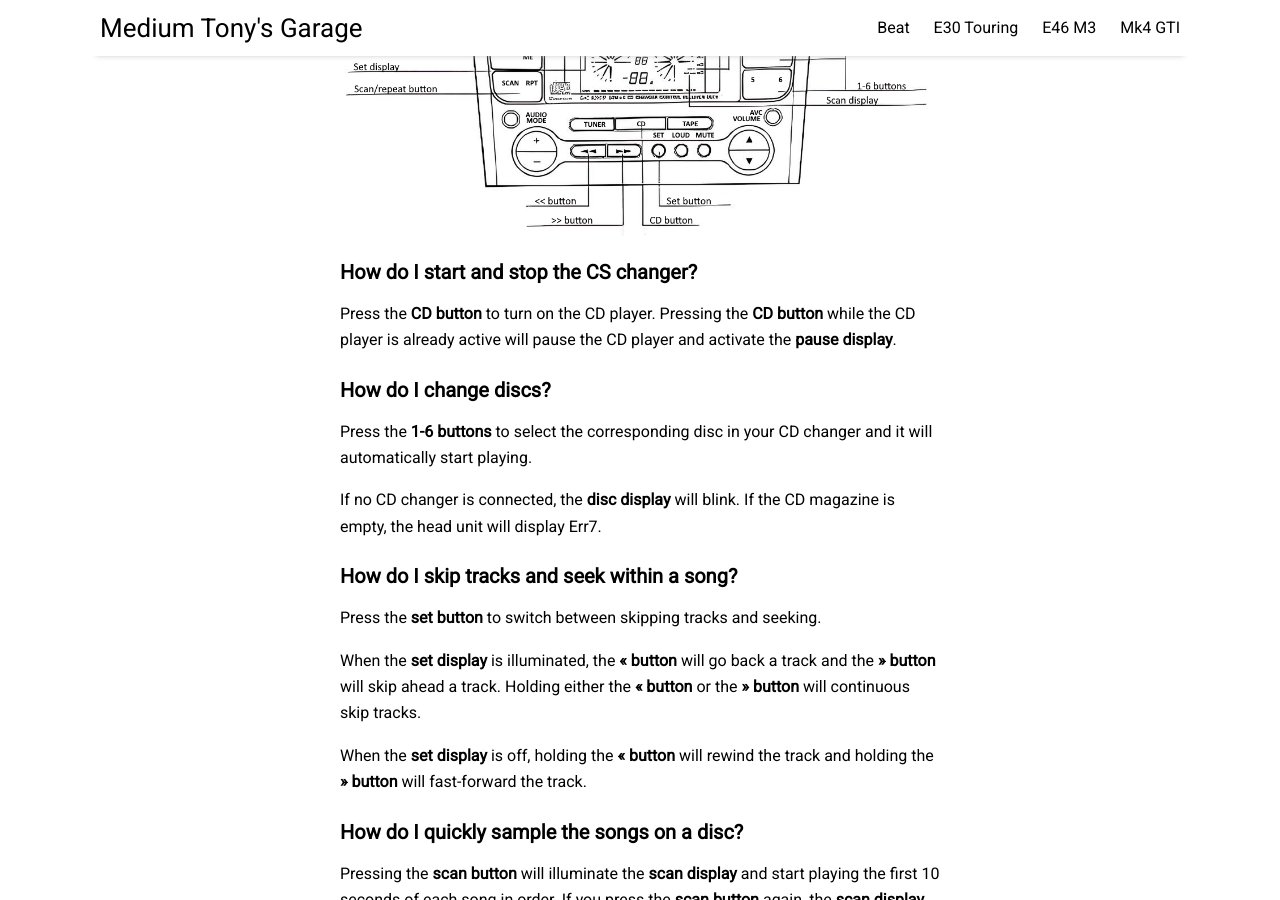
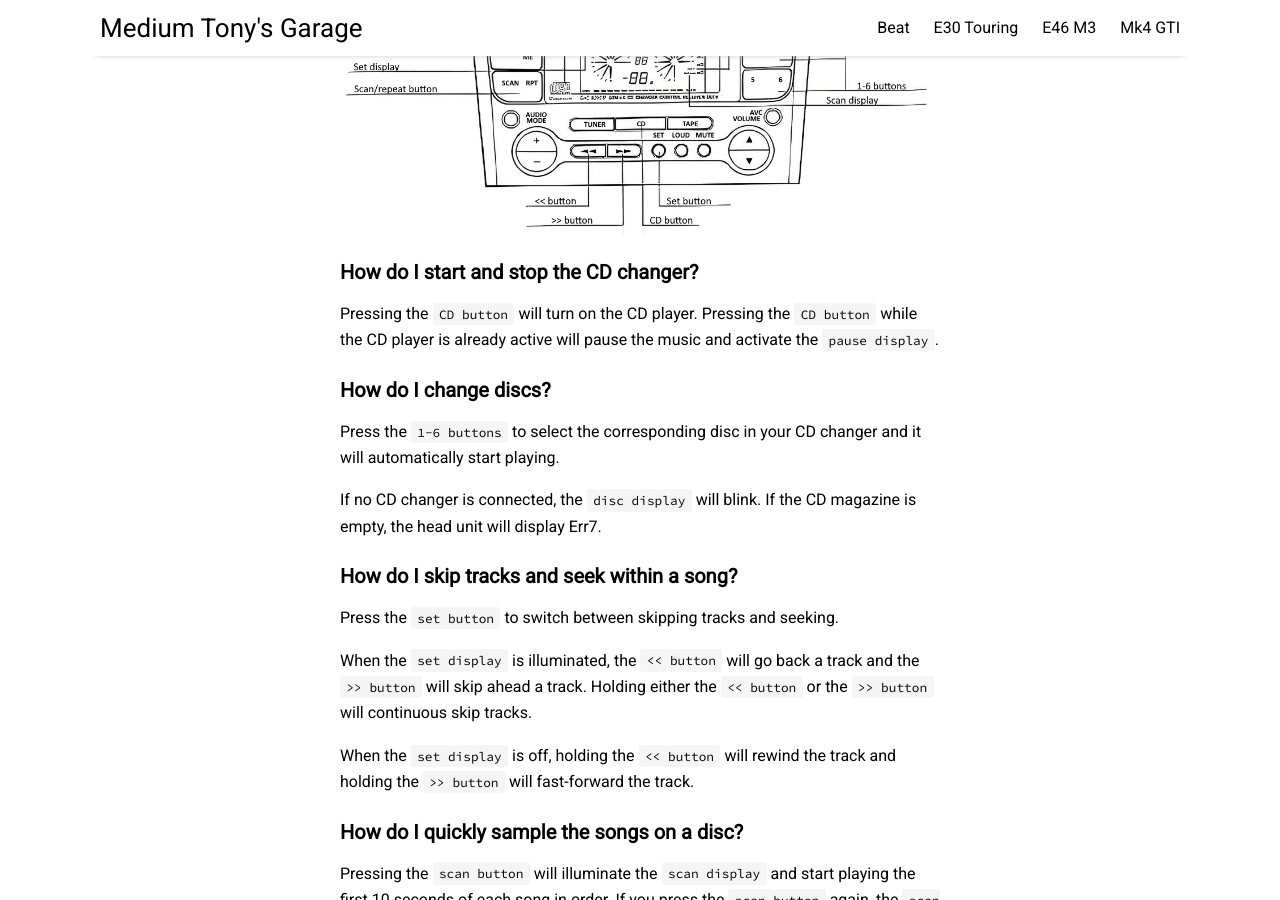
Before and after one commit to prestia/mediumtonys, a Jekyll site: the page built from _posts/2023-9-6-using-the-gathers-radio.md, in a window 1280 px wide and 900 px high, scrolled down 4880 px. Built offline with Jekyll 4.4.1, drawn with Linux system fonts in a browser that asks for light colours; nearby versions of some CDN libraries; some of the changed text lies outside the part shown.

Commit message:
update post on gathers radio

```diff
--- a/_posts/2023-9-6-using-the-gathers-radio.md
+++ b/_posts/2023-9-6-using-the-gathers-radio.md
@@ -40,7 +40,7 @@ The guide is divided into 5 sections:
 4. [CD changer](#cd-changer)
 5. [Error codes](#error-codes)
 
-Please [reach out](mailto:tony@mediumtonysgarage.com)  if you have an info on the 20th Anniversary head unit or feel free to [edit this post directly](https://github.com/prestia/mediumtonys/blob/main/_posts/2023-9-6-using-the-gathers-radio.md).
+Please [reach out](mailto:tony@mediumtonysgarage.com) if you have an info on the 20th Anniversary head unit or feel free to [edit this post directly](https://github.com/prestia/mediumtonys/blob/main/_posts/2023-9-6-using-the-gathers-radio.md).
 
 ## General usage
 
@@ -48,30 +48,30 @@ Please [reach out](mailto:tony@mediumtonysgarage.com)  if you have an info on th
 
 
 ### How do I turn on the head unit?
-Push the **power button** when the car is running or the key is in the ACC or ON position.
+Push the `power button` when the car is running or the key is in the ACC or ON position.
 
 ### How do I see the time?
-Push the **clock button** to display the time.
+Push the `clock button` to display the time.
 
 ### How do I set the time?
-While **holding the clock button**, press the **<< button** to adjust the hour and the **>> button** to adjust the minute.
+While `holding the clock button`, press the `<< button` to adjust the hour and the `>> button` to adjust the minute.
 
 ### How do I adjust the volume?
-Tap the **volume up/down button** to adjust the volume by a single step. Hold the **volume up/down button** to continuously adjust the volume. Volume will be reflected in the **volume display** and the **bar-level display**.
+Tap the `volume up/down button` to adjust the volume by a single step. Hold the `volume up/down button` to continuously adjust the volume. Volume will be reflected in the `volume display` and the `bar-level display`.
 
 ### Can I automatically adjust the volume based on vehicle speed?
-Yes. Pressing the **auto volume control button** will illuminate the **auto volume control display** and allow your car to automatically increase and decrease volume in line with vehicle speed. Pushing the **auto volume control button** again will turn off the **auto volume control display** and return you to volume that was set before enabling auto volume control.
+Yes. Pressing the `auto volume control button` will illuminate the `auto volume control display` and allow your car to automatically increase and decrease volume in line with vehicle speed. Pushing the `auto volume control button` again will turn off the `auto volume control display` and return you to volume that was set before enabling auto volume control.
 
 ### How do I temporarily turn down the volume?
-Press the **mute button** to significantly reduce the volume. Press the **mute button** again to return to the previous volume. Note that the mute button _does not_ completely eliminate sound.
+Press the `mute button` to significantly reduce the volume. Press the `mute button` again to return to the previous volume. Note that the mute button _does not_ completely eliminate sound.
 
 ### How can I change the sound balance?
-Pressing the **loudness button** will illuminate the **loudness display** and change the EQ settings to emphasize treble and bass, with the goal of making music sound more dynamic at low volume. Pressing the **loudness button** again will turn off the **loudness display** and your EQ to the neutral setting.
+Pressing the `loudness button` will illuminate the `loudness display` and change the EQ settings to emphasize treble and bass, with the goal of making music sound more dynamic at low volume. Pressing the `loudness button` again will turn off the `loudness display` and your EQ to the neutral setting.
 
 ### How can I manually adjust the EQ settings?
-Pressing the **audio mode button** will cycle between BAS (**bass dispaly**), TRE (**treble display**), LEFT/RIGHT (**left speaker display**/**right speaker display**), and LOW/HI (**stereo mix display**). If you don't touch another buttons for 5 seconds, you'll exit this adjustment mode.
+Pressing the `audio mode button` will cycle between BAS (`bass dispaly`), TRE (`treble display`), LEFT/RIGHT (`left speaker display`/`right speaker display`), and LOW/HI (`stereo mix display`). If you don't touch another buttons for 5 seconds, you'll exit this adjustment mode.
 
-When in the adjustment mode, use the **+/- buttons** to change settings as follows:
+When in the adjustment mode, use the `+/- buttons` to change settings as follows:
 
 | Setting | - button | + button |
 |:-------:|:--------:|:--------:|
@@ -92,26 +92,26 @@ When in the adjustment mode, use the **+/- buttons** to change settings as follo
 
 ![Diagram of the GXC-8290SF CD-related buttons and features.](assets/img/using-the-gathers-radio/gxc-8290sf-cd-translated-clean.jpg)
 
-### How do I start and stop the CS changer?
-Press the **CD button** to turn on the CD player. Pressing the **CD button** while the CD player is already active will pause the CD player and activate the **pause display**.
+### How do I start and stop the CD changer?
+Pressing the `CD button` will turn on the CD player. Pressing the `CD button` while the CD player is already active will pause the music and activate the `pause display`.
 
 ### How do I change discs?
-Press the **1-6 buttons** to select the corresponding disc in  your CD changer and it will automatically start playing.
+Press the `1-6 buttons` to select the corresponding disc in  your CD changer and it will automatically start playing.
 
-If no CD changer is connected, the **disc display** will blink. If the CD magazine is empty, the head unit will display Err7.
+If no CD changer is connected, the `disc display` will blink. If the CD magazine is empty, the head unit will display Err7.
 
 ### How do I skip tracks and seek within a song?
-Press the **set button** to switch between skipping tracks and seeking.
+Press the `set button` to switch between skipping tracks and seeking.
 
-When the **set display** is illuminated, the **<< button** will go back a track and the **>> button** will skip ahead a track. Holding either the **<< button** or the **>> button** will continuous skip tracks.
+When the `set display` is illuminated, the `<< button` will go back a track and the `>> button` will skip ahead a track. Holding either the `<< button` or the `>> button` will continuous skip tracks.
 
-When the **set display** is off, holding the **<< button** will rewind the track and holding the **>> button** will fast-forward the track.
+When the `set display` is off, holding the `<< button` will rewind the track and holding the `>> button` will fast-forward the track.
 
 ### How do I quickly sample the songs on a disc?
-Pressing the **scan button** will illuminate the **scan display** and start playing the first 10 seconds of each song in order. If you press the **scan button** again, the **scan display** will turn off and you'll begin listening to the track normally.
+Pressing the `scan button` will illuminate the `scan display` and start playing the first 10 seconds of each song in order. If you press the `scan button` again, the `scan display` will turn off and you'll begin listening to the track normally.
 
 ### How do I put a song on repeat?
-Press the **repeat button** to illuminate the **repeat display** and continuously play the same song. Pressing the **repeat button** again will turn off the **repeat display** and return to sequential playback of the disc.
+Press the `repeat button` to illuminate the `repeat display` and continuously play the same song. Pressing the `repeat button` again will turn off the `repeat display` and return to sequential playback of the disc.
 
 ## Error codes
 
```
